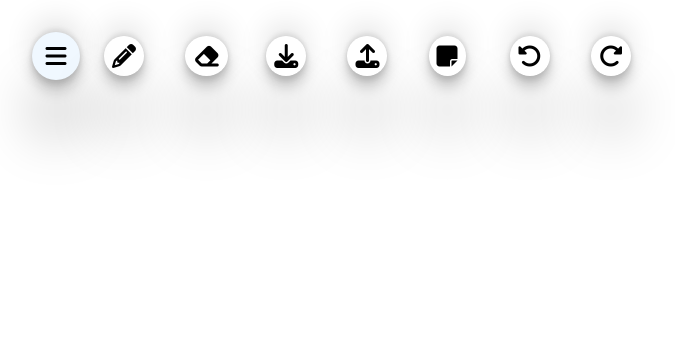
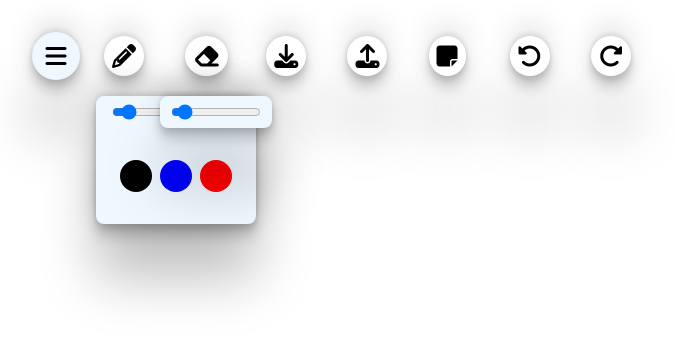
Before and after one commit to bishalk21/sketch-board, a plain HTML site: page index.html in a window 1280 px wide. Shown: the whole page, without its empty margins (0-675 px from the left). Drawn offline with Linux system fonts and the light colour scheme.

Commit message:
ui and menu container open close icon

```diff
--- a/app.js
+++ b/app.js
@@ -0,0 +1,22 @@
+let menuContainer = document.querySelector(".menu-container");
+let menuFlag = true;
+
+// true -> show menu, false -> hide menu
+menuContainer.addEventListener("click", (e) => {
+  menuFlag = !menuFlag;
+  if (menuFlag) openMenu();
+  else closeMenu();
+});
+
+function openMenu() {
+  // let iconElement = document.querySelector(".menu-container i");
+  let iconElement = menuContainer.children[0];
+  iconElement.classList.remove("fa-bars");
+  iconElement.classList.add("fa-xmark");
+}
+function closeMenu() {
+  // let iconElement = document.querySelector(".menu-container i");
+  let iconElement = menuContainer.children[0];
+  iconElement.classList.remove("fa-xmark");
+  iconElement.classList.add("fa-bars");
+}
--- a/index.css
+++ b/index.css
@@ -23,6 +23,7 @@
     rgba(0, 0, 0, 0.17) 0px 12px 13px, rgba(0, 0, 0, 0.09) 0px -3px 5px;
 }
 
+/* tools container */
 .tools-container {
   height: 3rem;
   width: 50%;
@@ -59,3 +60,91 @@
   background-color: #e0e0e0;
   transition: background-color 0.3s ease;
 }
+
+/* pencil tool container */
+.pencil-tool-container {
+  height: 8rem;
+  width: 10rem;
+  background-color: aliceblue;
+  box-shadow: rgba(0, 0, 0, 0.25) 0px 54px 55px,
+    rgba(0, 0, 0, 0.12) 0px -12px 30px, rgba(0, 0, 0, 0.12) 0px 4px 6px,
+    rgba(0, 0, 0, 0.17) 0px 12px 13px, rgba(0, 0, 0, 0.09) 0px -3px 5px;
+  border-radius: 0.5rem;
+  position: absolute;
+  top: 6rem;
+  left: 6rem;
+  z-index: 1;
+  border-radius: 0.5rem;
+}
+
+.pencil-width-container {
+  height: 2rem;
+  display: flex;
+  justify-content: center;
+  align-items: center;
+}
+
+.pencil-width-container > input[type="range"] {
+  width: 80%;
+  cursor: pointer;
+  /* -webkit-appearance: none; */
+  background-color: transparent;
+}
+
+.pencil-color-container {
+  height: calc(100% - 2rem);
+  display: flex;
+  justify-content: center;
+  align-items: center;
+  gap: 0.5rem;
+}
+
+.pencil-color {
+  width: 2rem;
+  height: 2rem;
+  border-radius: 50%;
+}
+
+.black {
+  background-color: black;
+}
+
+.red {
+  background-color: red;
+}
+
+.blue {
+  background-color: blue;
+}
+
+/* eraser tool container */
+.eraser-tool-container {
+  width: 7rem;
+  height: 2rem;
+  background-color: aliceblue;
+  box-shadow: rgba(0, 0, 0, 0.25) 0px 54px 55px,
+    rgba(0, 0, 0, 0.12) 0px -12px 30px, rgba(0, 0, 0, 0.12) 0px 4px 6px,
+    rgba(0, 0, 0, 0.17) 0px 12px 13px, rgba(0, 0, 0, 0.09) 0px -3px 5px;
+  display: flex;
+  justify-content: center;
+  align-items: center;
+  position: absolute;
+  top: 6rem;
+  left: 10rem;
+  z-index: 1;
+  border-radius: 0.5rem;
+}
+
+.eraser-width-container {
+  height: 2rem;
+  display: flex;
+  justify-content: center;
+  align-items: center;
+}
+
+.eraser-width-container > input[type="range"] {
+  width: 80%;
+  cursor: pointer;
+  /* -webkit-appearance: none; */
+  background-color: transparent;
+}
--- a/index.html
+++ b/index.html
@@ -48,6 +48,39 @@
           <i class="fa-solid fa-rotate-right"></i>
         </div>
       </div>
+
+      <!-- pencil tool container -->
+      <div class="pencil-tool-container">
+        <div class="pencil-width-container">
+          <input
+            type="range"
+            id="pencil-width"
+            min="1"
+            max="50"
+            value="5"
+            class="pencil-width-slider"
+          />
+        </div>
+        <div class="pencil-color-container">
+          <div class="black pencil-color"></div>
+          <div class="blue pencil-color"></div>
+          <div class="red pencil-color"></div>
+        </div>
+      </div>
+
+      <!-- eraser tool container -->
+      <div class="eraser-tool-container">
+        <div class="eraser-width-container">
+          <input
+            type="range"
+            id="eraser-width"
+            min="1"
+            max="50"
+            value="5"
+            class="eraser-width-slider"
+          />
+        </div>
+      </div>
     </div>
     <script src="./app.js"></script>
   </body>
```
